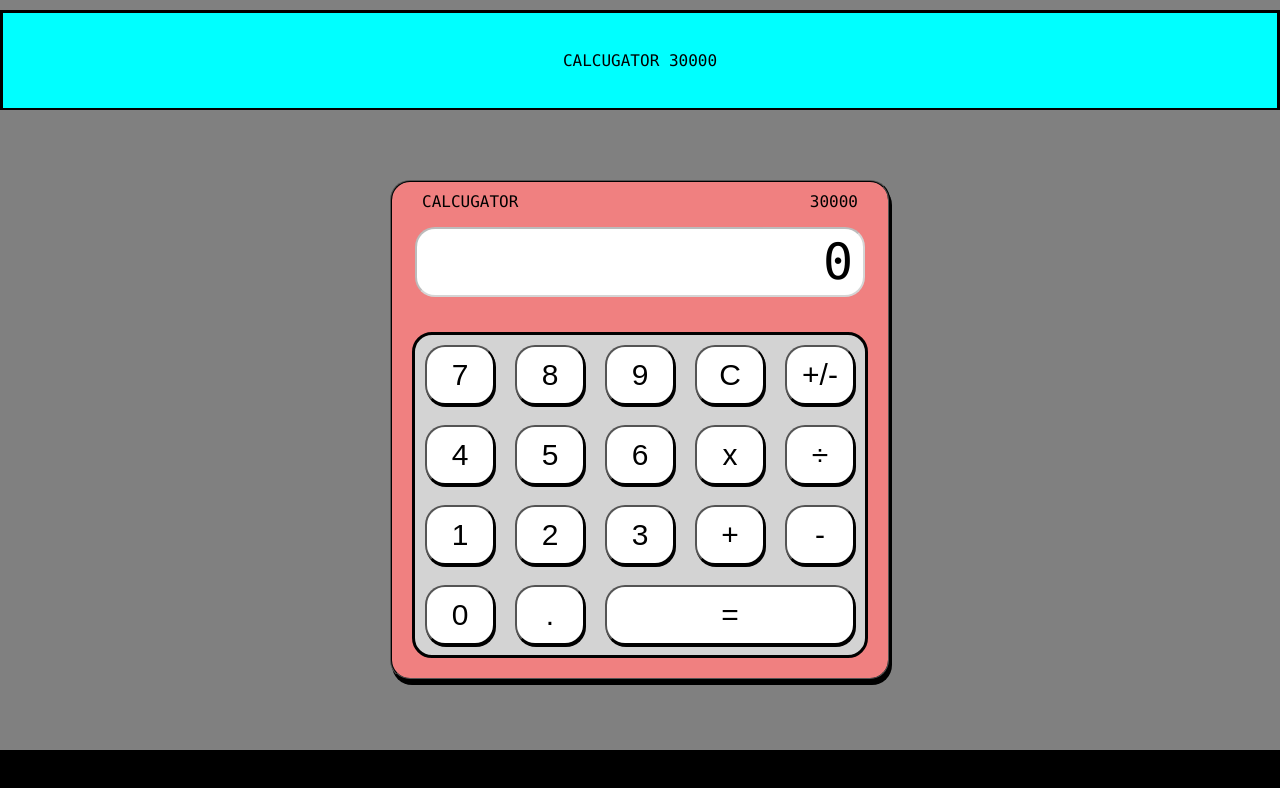
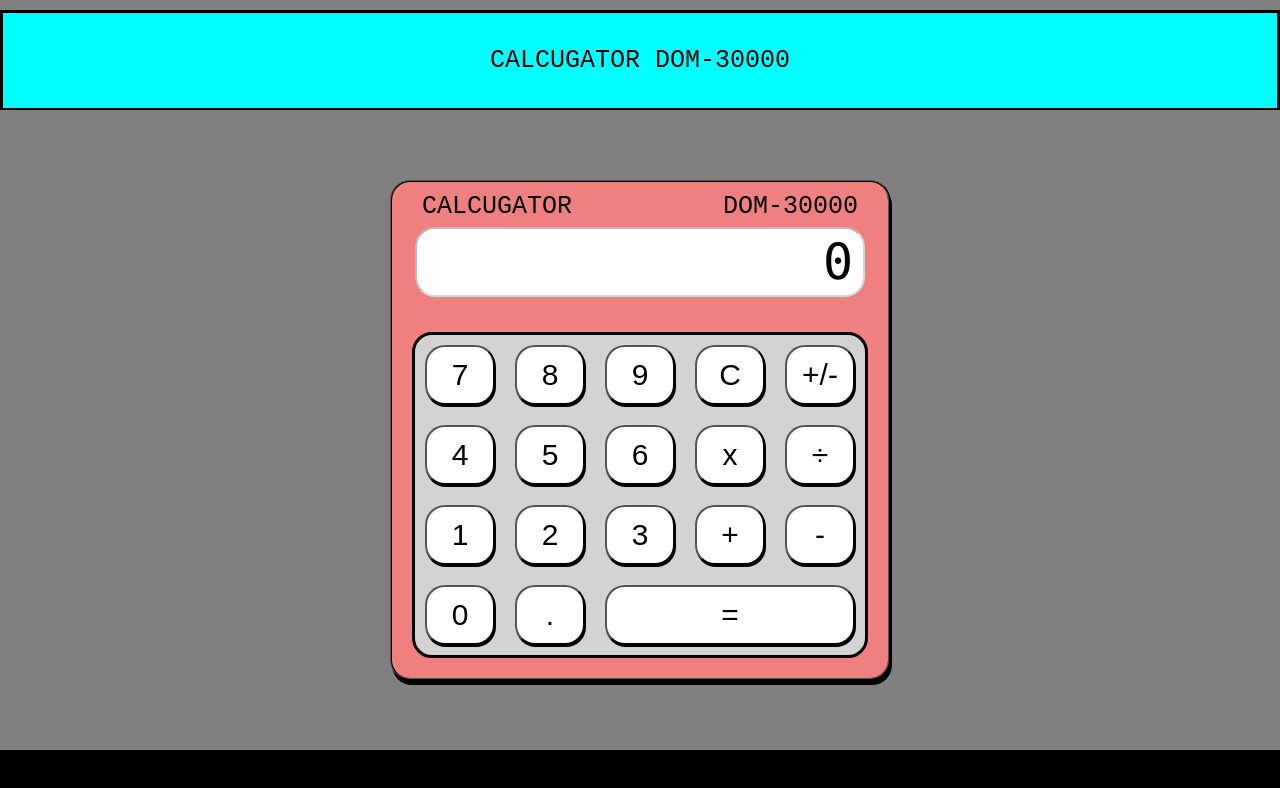
Before and after one commit to heinohen/calculator, a plain HTML site: page index.html in a window 1280 px wide. Drawn offline with Linux system fonts and the light colour scheme.

Commit message:
finished w/o keyb support

```diff
--- a/index.html
+++ b/index.html
@@ -4,7 +4,7 @@
     <meta charset="UTF-8">
     <meta http-equiv="X-UA-Compatible" content="IE=edge">
     <meta name="viewport" content="width=device-width, initial-scale=1.0">
-    <title>CALCUGATOR 30000</title>
+    <title>CALCUGATOR DOM-30000</title>
     <link rel = "stylesheet" href="style.css">
 </head>
 <body>
--- a/javascript.js
+++ b/javascript.js
@@ -11,7 +11,7 @@ headline.setAttribute('id', 'headline');
 const headerPara = document.createElement('p');
 headerPara.setAttribute('class', 'headerPara');
 headerPara.setAttribute('id', 'headerPara');
-headerPara.textContent = "CALCUGATOR 30000";
+headerPara.textContent = "CALCUGATOR DOM-30000";
 headline.appendChild(headerPara);
 header.appendChild(headline);
 
@@ -34,7 +34,7 @@ calcNamePara.setAttribute('id', 'calcNamePara');
 calcNamePara.textContent = "CALCUGATOR"
 calcStylePara.setAttribute('class', 'calcStylePara');
 calcStylePara.setAttribute('id', 'calcStylePara');
-calcStylePara.textContent = "30000";
+calcStylePara.textContent = "DOM-30000";
 calcNameDiv.appendChild(calcNamePara);
 calcNameDiv.appendChild(calcStylePara);
 
--- a/style.css
+++ b/style.css
@@ -11,7 +11,8 @@ body {
     display: flex;
     flex-direction: column;
     justify-content: space-between;
-    font-family: "Lucida Console", Monaco, Roboto;
+    font-family: monospace;
+    font-size: 25px;
 
 }
 
@@ -23,6 +24,7 @@ button {
     font-size: 30px;
     box-shadow: 1px 2px;
     background-color: white;
+
 }
 button:hover {
     background-color: lightpink;
```
